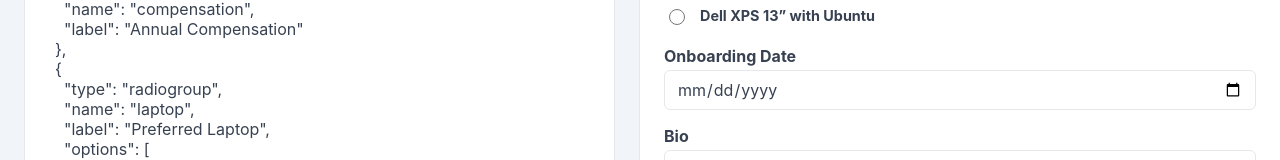
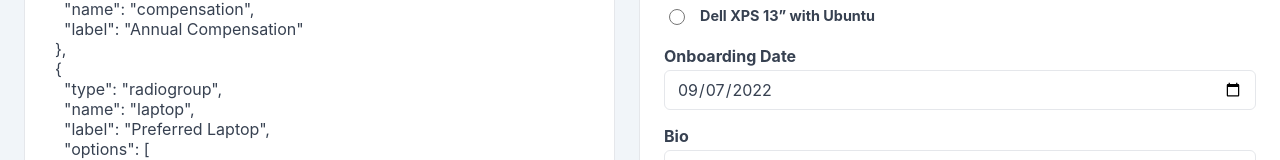
Before and after one commit to isqua/form-generator, a React (Create React App) app: page / in a window 1280 px wide. Shown: the part 318-478 px from the top of the page. Built offline with nearby package versions, Linux system fonts and the light colour scheme.

Commit message:
feat: allow to set initial values for form fields

```diff
--- a/src/features/FormGenerator/model/state.ts
+++ b/src/features/FormGenerator/model/state.ts
@@ -1,5 +1,7 @@
 import { ActionType, InputType, IForm } from '../../../shared/types/form';
 import { IFormGeneratorState } from './types';
+
+const today = new Date().toISOString().slice(0, 10);
 
 export const defaultSchema: IForm = {
   title: 'Register',
@@ -21,7 +23,12 @@ export const defaultSchema: IForm = {
         { value: 'linux', caption: 'Dell XPS 13” with Ubuntu' },
       ],
     },
-    { type: InputType.datefield, name: 'onboarding', label: 'Onboarding Date' },
+    {
+      type: InputType.datefield,
+      name: 'onboarding',
+      value: today,
+      label: 'Onboarding Date',
+    },
     { type: InputType.textarea, name: 'bio', label: 'Bio' },
     { type: InputType.checkbox, name: 'terms', label: 'I agree to defined terms and policies' },
   ],
--- a/src/features/FormGenerator/schema/input.ts
+++ b/src/features/FormGenerator/schema/input.ts
@@ -26,6 +26,7 @@ const checkBoxInputSchema: JSONSchemaType<ICheckBoxInput> = {
   properties: {
     type: { type: 'string', const: InputType.checkbox },
     name: { type: 'string', nullable: true },
+    value: { type: 'string', nullable: true },
     label: { type: 'string' },
     disabled: { type: 'boolean', nullable: true },
   },
@@ -38,6 +39,7 @@ const dateFieldInputSchema: JSONSchemaType<IDateFieldInput> = {
   properties: {
     type: { type: 'string', const: InputType.datefield },
     name: { type: 'string', nullable: true },
+    value: { type: 'string', nullable: true },
     label: { type: 'string', nullable: true },
     disabled: { type: 'boolean', nullable: true },
   },
@@ -50,6 +52,7 @@ const numberFieldInputSchema: JSONSchemaType<INumberFieldInput> = {
   properties: {
     type: { type: 'string', const: InputType.numberfield },
     name: { type: 'string', nullable: true },
+    value: { type: 'number', nullable: true },
     label: { type: 'string', nullable: true },
     disabled: { type: 'boolean', nullable: true },
     placeholder: { type: 'string', nullable: true },
@@ -76,6 +79,7 @@ const textAreaInputSchema: JSONSchemaType<ITextAreaInput> = {
   properties: {
     type: { type: 'string', const: InputType.textarea },
     name: { type: 'string', nullable: true },
+    value: { type: 'string', nullable: true },
     label: { type: 'string', nullable: true },
     disabled: { type: 'boolean', nullable: true },
     placeholder: { type: 'string', nullable: true },
@@ -89,6 +93,7 @@ const textFieldInputSchema: JSONSchemaType<ITextFieldInput> = {
   properties: {
     type: { type: 'string', const: InputType.textfield },
     name: { type: 'string', nullable: true },
+    value: { type: 'string', nullable: true },
     label: { type: 'string', nullable: true },
     disabled: { type: 'boolean', nullable: true },
     placeholder: { type: 'string', nullable: true },
--- a/src/features/FormGenerator/widgets/FormBuilder/FormField.tsx
+++ b/src/features/FormGenerator/widgets/FormBuilder/FormField.tsx
@@ -14,6 +14,7 @@ export function FormField({ schema }: IFormFieldProps): React.ReactElement {
       return (
         <CheckBox
           name={schema.name}
+          value={schema.value}
           label={schema.label}
           disabled={schema.disabled}
         />
@@ -22,6 +23,7 @@ export function FormField({ schema }: IFormFieldProps): React.ReactElement {
       return (
         <TextInput
           name={schema.name}
+          value={schema.value}
           label={schema.label}
           disabled={schema.disabled}
           type="date"
@@ -31,6 +33,7 @@ export function FormField({ schema }: IFormFieldProps): React.ReactElement {
       return (
         <TextInput
           name={schema.name}
+          value={typeof schema.value === 'number' ? schema.value.toString() : ''}
           label={schema.label}
           disabled={schema.disabled}
           placeholder={schema.placeholder}
@@ -50,6 +53,7 @@ export function FormField({ schema }: IFormFieldProps): React.ReactElement {
       return (
         <TextArea
           name={schema.name}
+          value={schema.value}
           label={schema.label}
           disabled={schema.disabled}
           placeholder={schema.placeholder}
@@ -59,6 +63,7 @@ export function FormField({ schema }: IFormFieldProps): React.ReactElement {
       return (
         <TextInput
           name={schema.name}
+          value={schema.value}
           label={schema.label}
           disabled={schema.disabled}
           placeholder={schema.placeholder}
--- a/src/shared/components/CheckBox/CheckBox.tsx
+++ b/src/shared/components/CheckBox/CheckBox.tsx
@@ -24,7 +24,7 @@ export function CheckBox(props: ICheckBoxProps): React.ReactElement {
         <input
           id={htmlId}
           name={name}
-          defaultChecked={value}
+          value={value}
           type="checkbox"
           disabled={disabled}
           className={styles.input}
--- a/src/shared/components/CheckBox/CheckBox.types.ts
+++ b/src/shared/components/CheckBox/CheckBox.types.ts
@@ -2,7 +2,7 @@ export interface ICheckBoxProps {
   className?: string;
   label: string;
   hint?: string;
-  value?: boolean;
+  value?: string;
   disabled?: boolean;
   name?: string;
 }
--- a/src/shared/types/form.ts
+++ b/src/shared/types/form.ts
@@ -33,15 +33,18 @@ export interface IAbstractFormInput {
 export interface ICheckBoxInput extends IAbstractFormInput {
   type: InputType.checkbox;
   label: string;
+  value?: string;
 }
 
 export interface IDateFieldInput extends IAbstractFormInput {
   type: InputType.datefield;
+  value?: string;
 }
 
 export interface INumberFieldInput extends IAbstractFormInput {
   type: InputType.numberfield;
   placeholder?: string;
+  value?: number;
 }
 
 export interface IRadioGroupInput extends IAbstractFormInput {
@@ -52,11 +55,13 @@ export interface IRadioGroupInput extends IAbstractFormInput {
 export interface ITextAreaInput extends IAbstractFormInput {
   type: InputType.textarea;
   placeholder?: string;
+  value?: string;
 }
 
 export interface ITextFieldInput extends IAbstractFormInput {
   type: InputType.textfield;
   placeholder?: string;
+  value?: string;
 }
 
 export type IFormInput =
```
Also changed, not shown: 2 other files (tests, documents, lock files or other folders).
